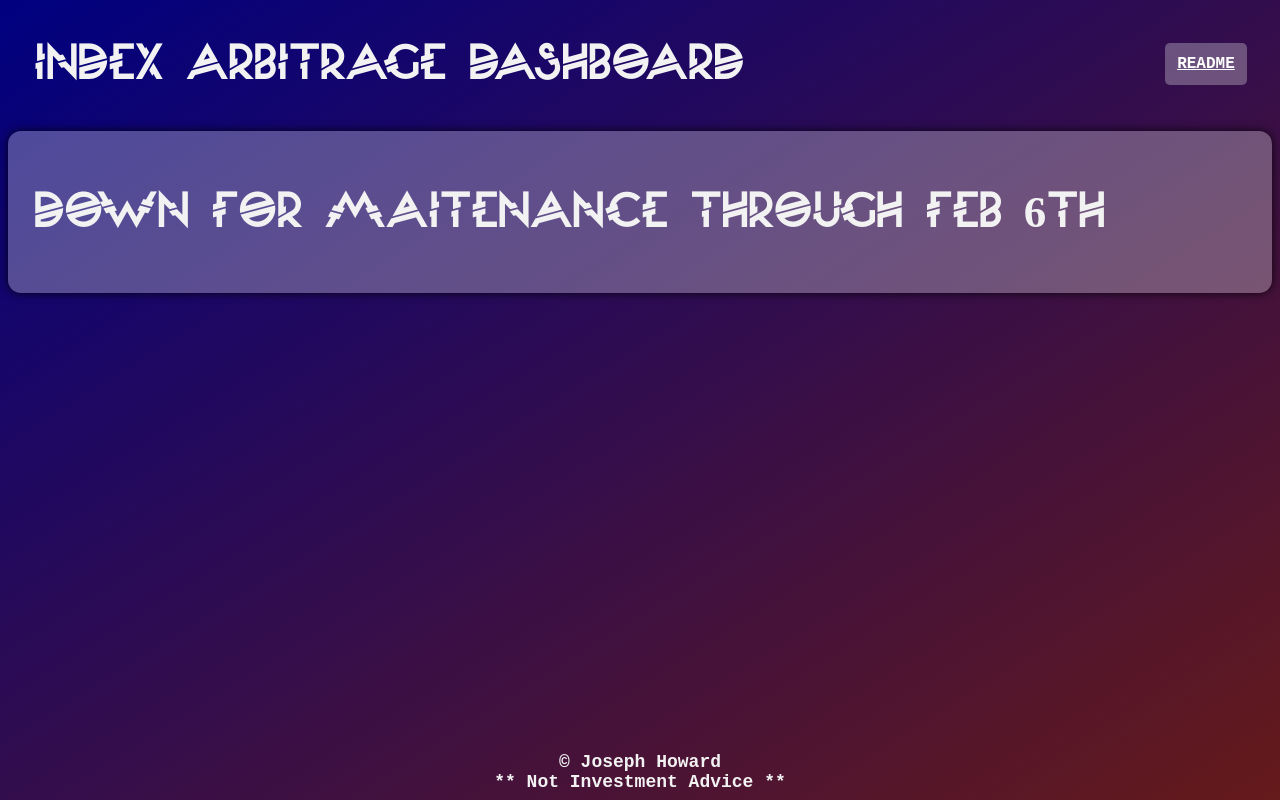
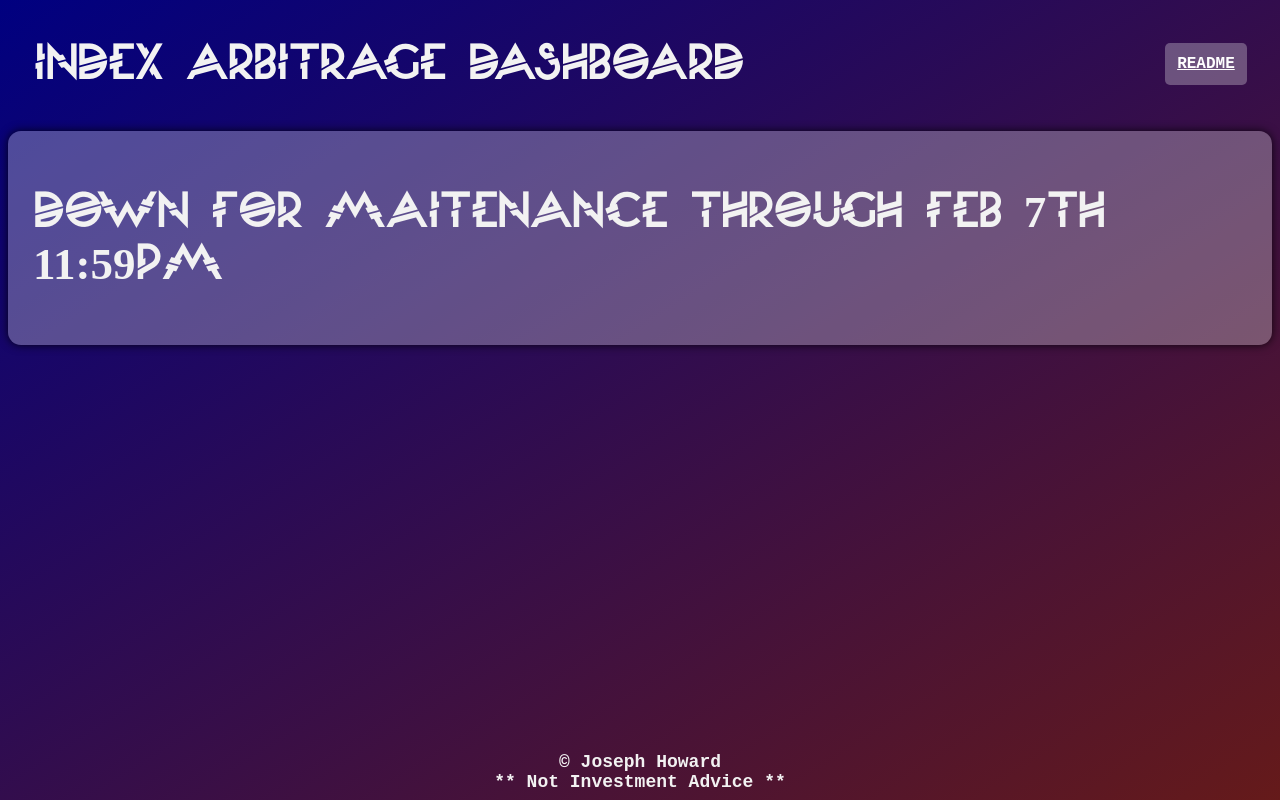
Before and after one commit to jhoward39/IndexArbitrage, a Flask app: page / in a window 1280 px wide. Run offline with Flask 3, Linux system fonts and the light colour scheme; data that the repository does not hold is empty; some libraries are stand-ins or nearby versions.

Commit message:
more maintenance

```diff
--- a/templates/maintenance.html
+++ b/templates/maintenance.html
@@ -25,7 +25,7 @@
         </div>
     </nav>
     <div class="content">
-      <h1>Down For Maitenance Through Feb 6th</h1>
+      <h1>Down For Maitenance Through Feb 7th 11:59PM</h1>
     </div>
     <div class="bottom-bar">
         <p>&copy; Joseph Howard</p>
```
